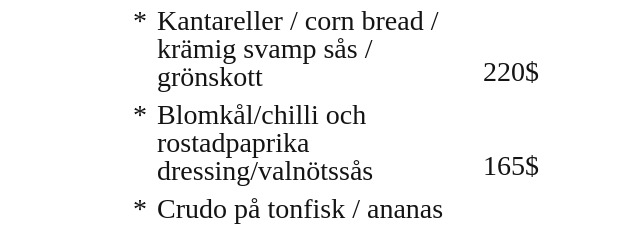
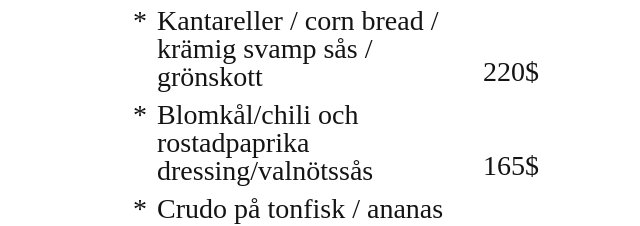
Before and after one commit to Cwejman/mestiza, a Gatsby site: page / in a window 1280 px wide. Shown: the part 2031-2257 px from the top of the page, 307-947 px from the left. Built offline with nearby package versions, Linux system fonts and the light colour scheme; Gatsby itself is replaced by a stand-in of ours; some packages are replaced by stand-ins of ours; a web font is replaced by a local one; what moveto would draw is missing.

Commit message:
Update Settings “main”

```diff
--- a/src/pages/main/index.md
+++ b/src/pages/main/index.md
@@ -26,7 +26,7 @@ menus:
         name: "Kantareller / corn bread / krämig svamp sås / grönskott "
         price: "220"
       - alternatives: []
-        name: Blomkål/chilli och rostadpaprika dressing/valnötssås
+        name: Blomkål/chili och rostadpaprika dressing/valnötssås
         price: "165"
       - alternatives: []
         name: "Crudo på tonfisk / ananas och kokos dressing / mynta / chili "
```
